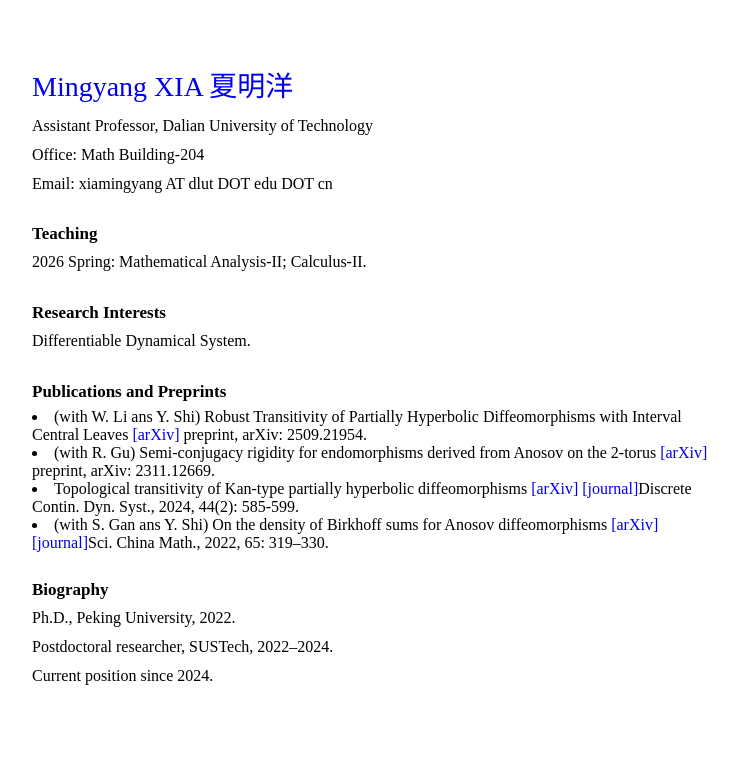
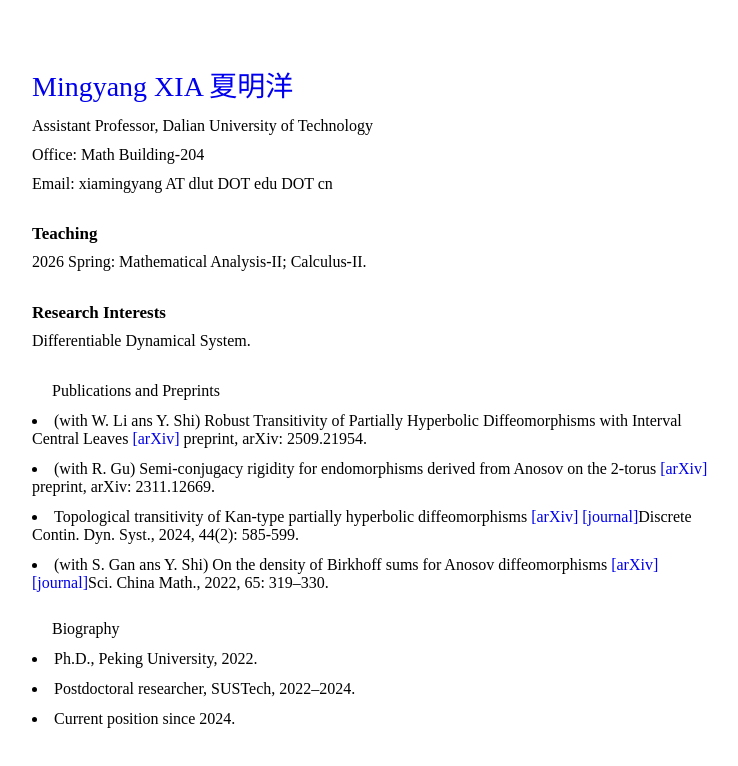
Before and after one commit to MathXiaM/mathxiam.github.io, a plain HTML site: page index.html in a window 1280 px wide. Shown: the whole page, without its empty margins (258-996 px from the left). Drawn offline with Linux system fonts and the light colour scheme.

Commit message:
Update index.html

```diff
--- a/index.html
+++ b/index.html
@@ -36,6 +36,20 @@
             margin-bottom: 6px;
         }
 
+        /* 论文列表样式：实现圆点项目符号，去掉默认列表缩进 */
+        ul {
+            list-style-type: disc; /* 圆点项目符号，和图片一致 */
+            padding-left: 20px;    /* 列表缩进 */
+            margin-top: 28px;
+            margin-bottom: 6px;
+        }
+
+        /* 单篇论文样式：控制行距和间距，避免空行 */
+        li {
+            margin: 12px 0;
+            padding: 0;
+        }
+
         /* 普通段落行距 */
         p {
             margin: 4px 0;
@@ -70,7 +84,7 @@
     <p>Differentiable Dynamical System.</p>
 
     <!-- 板块2 -->
-    <h3>Publications and Preprints</h3>
+    <ul>Publications and Preprints</ul>
     <li>(with W. Li ans Y. Shi) Robust Transitivity of Partially Hyperbolic Diffeomorphisms with Interval Central Leaves
         <a href="https://arxiv.org/abs/2509.21954">[arXiv]</a> preprint, arXiv: 2509.21954.</li>
     <li>(with R. Gu) Semi-conjugacy rigidity for endomorphisms derived from Anosov on the 2-torus
@@ -80,10 +94,10 @@
     <li>(with S. Gan ans Y. Shi) On the density of Birkhoff sums for Anosov diffeomorphisms
         <a href="https://arxiv.org/abs/2003.03935">[arXiv]</a> <a href="https://link.springer.com/article/10.1007/s11425-020-1858-9">[journal]</a>Sci. China Math., 2022, 65: 319–330.</li>
     <!-- 板块3 -->
-    <h3>Biography</h3>
-    <p>Ph.D., Peking University, 2022.</p>
-    <p>Postdoctoral researcher, SUSTech, 2022–2024.</p>
-    <p>Current position since 2024.</p>
+    <ul>Biography</ul>
+    <li>Ph.D., Peking University, 2022.</li>
+    <li>Postdoctoral researcher, SUSTech, 2022–2024.</li>
+    <li>Current position since 2024.</li>
 
 </body>
 </html>
```
